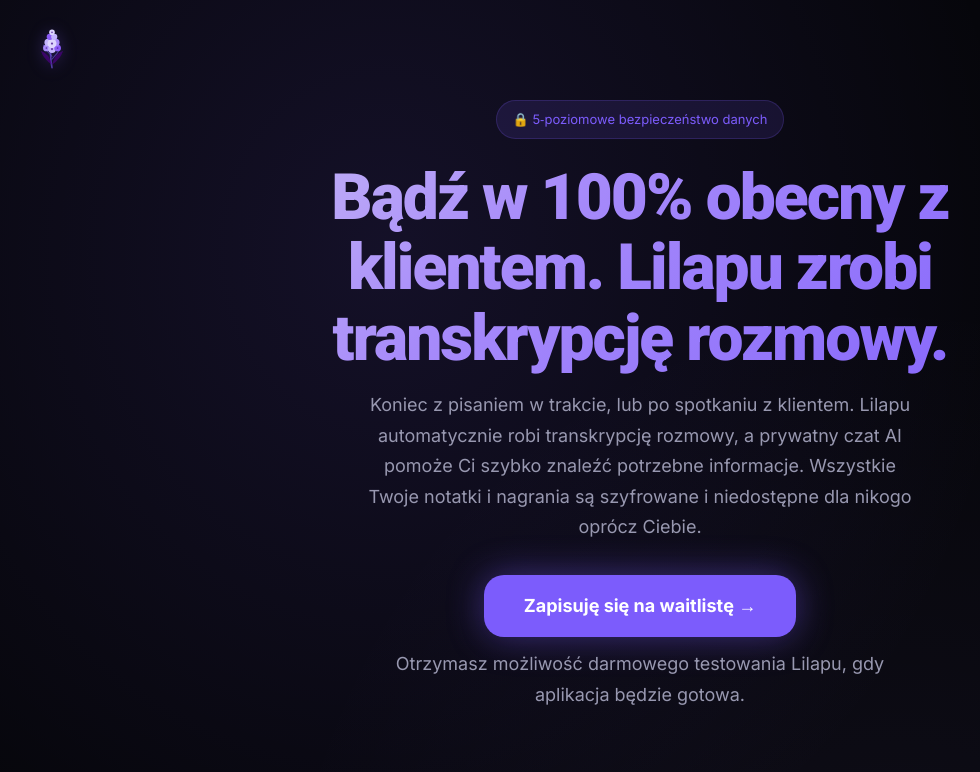
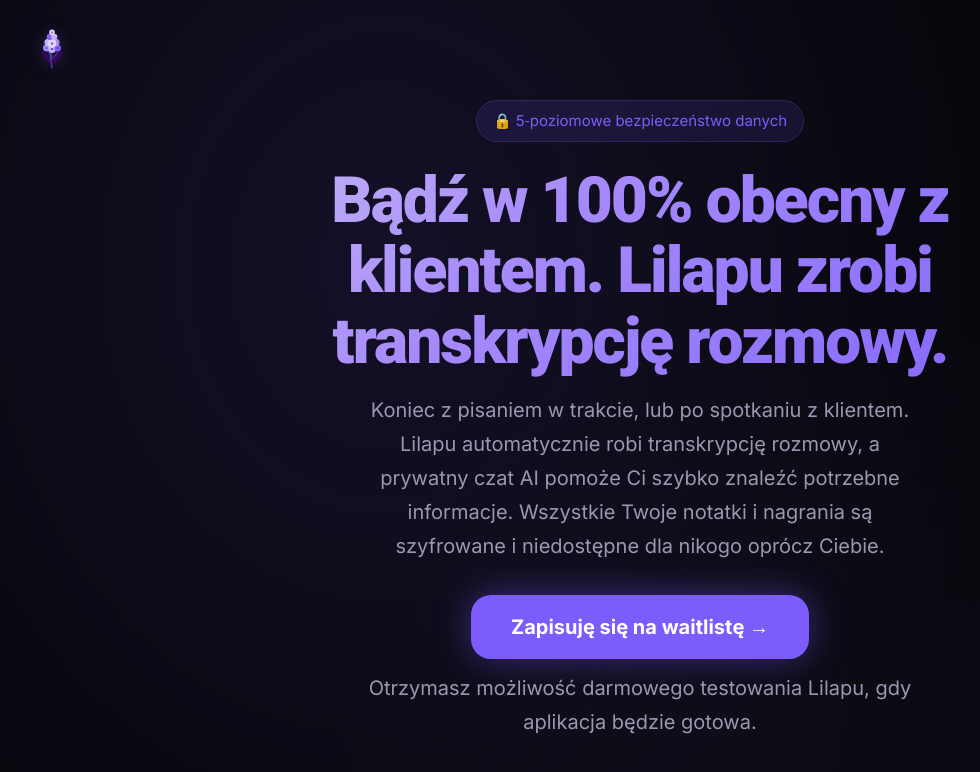
Before and after one commit to pawelszczabel/lilapu, a Next.js app in the folder web/: page / in a window 1280 px wide. Shown: the top 772 px of the page, without its empty margins (0-980 px from the left). Built offline with nearby package versions, Linux system fonts and the light colour scheme; no server answers.

Commit message:
fix: landing page - update copy, center Clerk form, center bottom feature cards, increase font sizes +2px

```diff
--- a/web/src/app/globals.css
+++ b/web/src/app/globals.css
@@ -1866,6 +1866,17 @@
   padding-top: 100px;
 }
 
+/* Landing page: +2px to all text sizes */
+.landing {
+  --text-xs: 0.875rem;
+  --text-sm: 0.9375rem;
+  --text-base: 1.0625rem;
+  --text-lg: 1.25rem;
+  --text-xl: 1.375rem;
+  --text-2xl: 1.625rem;
+  --text-3xl: 2.125rem;
+}
+
 .landing-logo {
   position: fixed;
   top: var(--space-5);
@@ -2011,12 +2022,15 @@
 }
 
 .landing-features {
-  display: grid;
-  grid-template-columns: repeat(auto-fit, minmax(280px, 1fr));
+  display: flex;
+  flex-wrap: wrap;
+  justify-content: center;
   gap: var(--space-5);
 }
 
 .landing-feature-card {
+  flex: 0 1 calc(33.333% - var(--space-5));
+  min-width: 280px;
   background: var(--bg-surface);
   border: 1px solid var(--border);
   border-radius: var(--radius-xl);
--- a/web/src/app/landing/page.tsx
+++ b/web/src/app/landing/page.tsx
@@ -72,6 +72,7 @@
                                             borderRadius: "20px",
                                             boxShadow: "none",
                                             padding: "24px",
+                                            margin: "0 auto",
                                         },
                                         headerTitle: {
                                             color: "#e8e8f0",
@@ -140,10 +141,9 @@
                 </div>
 
                 <div className="landing-trust-hero">
-                    <h3>Certyfikowana infrastruktura</h3>
+                    <h3>Bezpieczeństwo potwierdzone certyfikatami</h3>
                     <p>
-                        Twoje dane hostowane są na infrastrukturze posiadającej
-                        najwyższe certyfikacje bezpieczeństwa.
+                        Bezpieczeństwo Twoich danych jest najważniejsze, dlatego korzystamy z infrastruktury, która spełnia najwyższe standardy bezpieczeństwa.
                     </p>
 
                     <div className="landing-trust-badges landing-trust-badges-hero">
--- a/web/src/app/page.tsx
+++ b/web/src/app/page.tsx
@@ -72,6 +72,7 @@
                                             borderRadius: "20px",
                                             boxShadow: "none",
                                             padding: "24px",
+                                            margin: "0 auto",
                                         },
                                         headerTitle: {
                                             color: "#e8e8f0",
@@ -140,10 +141,9 @@
                 </div>
 
                 <div className="landing-trust-hero">
-                    <h3>Certyfikowana infrastruktura</h3>
+                    <h3>Bezpieczeństwo potwierdzone certyfikatami</h3>
                     <p>
-                        Twoje dane hostowane są na infrastrukturze posiadającej
-                        najwyższe certyfikacje bezpieczeństwa.
+                        Bezpieczeństwo Twoich danych jest najważniejsze, dlatego korzystamy z infrastruktury, która spełnia najwyższe standardy bezpieczeństwa.
                     </p>
 
                     <div className="landing-trust-badges landing-trust-badges-hero">
```
